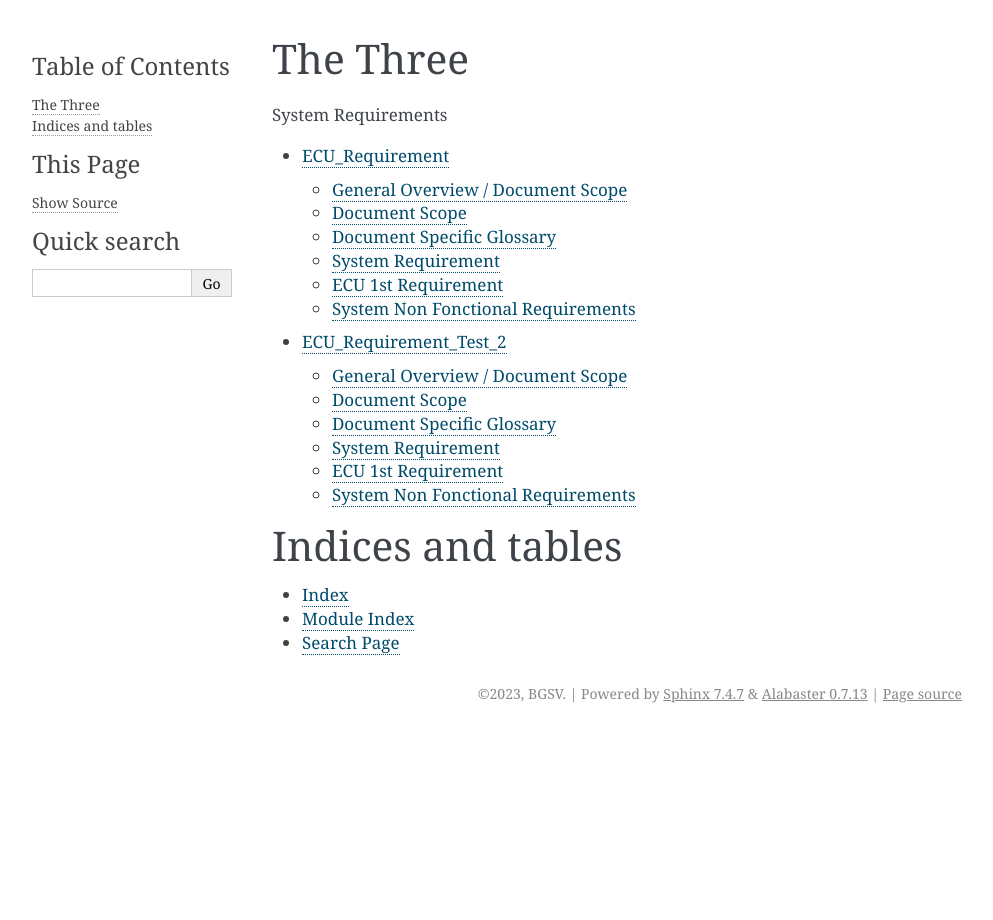
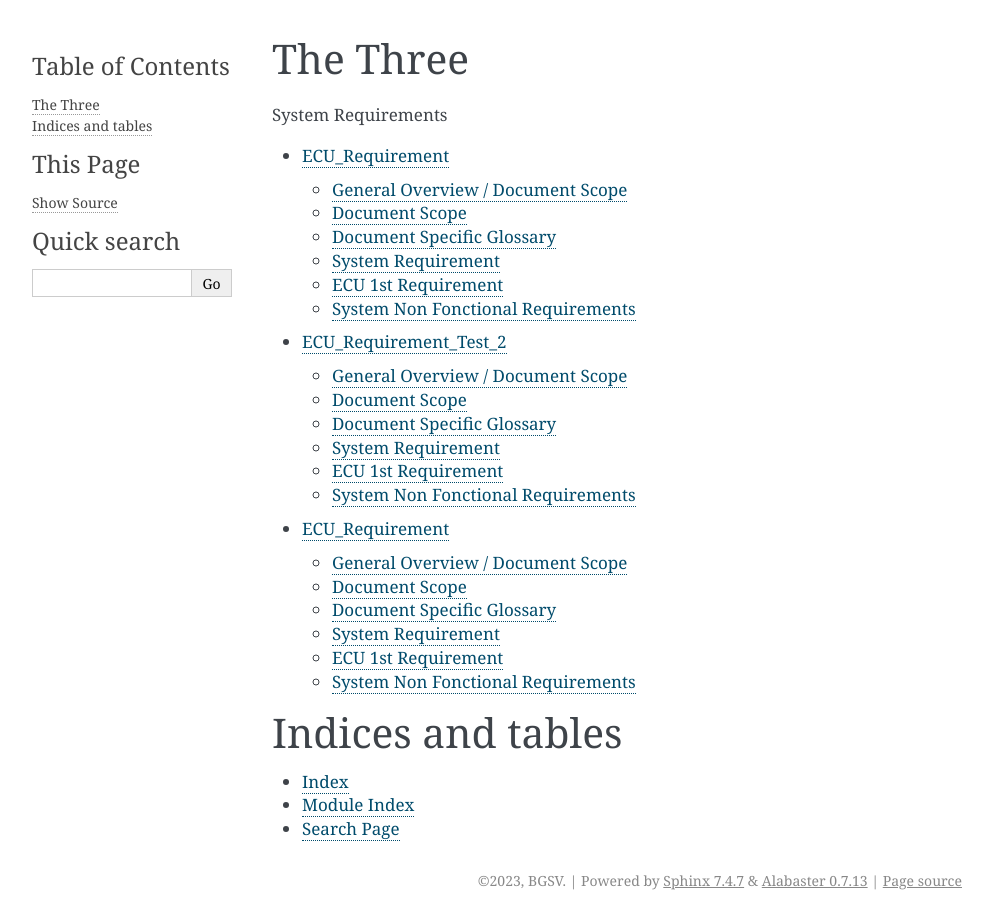
Before and after one commit to R2th/Target_rst_repo, a Sphinx documentation site: the page built from docs/index.rst, in a window 1280 px wide. Shown: the whole page, without its empty margins (148-1141 px from the left). Built offline with Sphinx 7.4.7, drawn with Linux system fonts in a browser that asks for light colours; pages that are not in the unit, such as notebooks, are missing from menus; some of the changed lines change nothing that is shown.

Commit message:
nah_not_problem_pro

```diff
--- a/docs/index.rst
+++ b/docs/index.rst
@@ -16,6 +16,7 @@
    /requirements/5.reqif
    /src/requirements/6.reqif
    /src/requirements/abc.rst
+   /src/16.rst
 
 Indices and tables
 ==================
```
